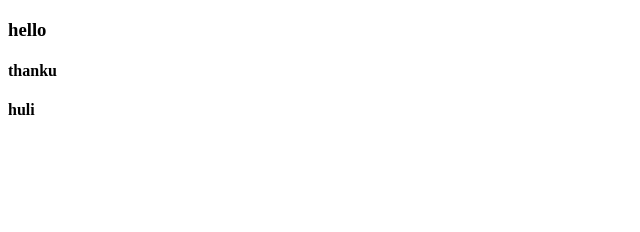
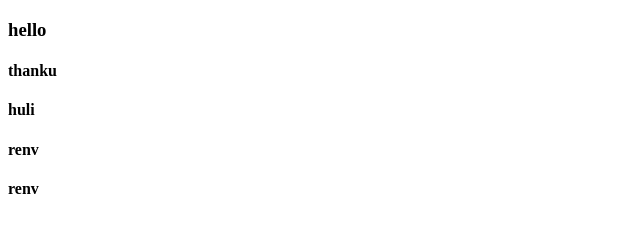
Before and after one commit to udavspokoinyi/git-tutorial, a plain HTML site: page cow.html in a window 1280 px wide. Shown: the full height of the page, 0-640 px from the left. Drawn offline with Linux system fonts and the light colour scheme.

Commit message:
implication

```diff
--- a/cow.html
+++ b/cow.html
@@ -9,5 +9,7 @@
 <h3>hello</h3>
 <h4>thanku</h4>
 <h4>huli</h4>
+<h4>renv</h4>
+<h4>renv</h4>
 </body>
 </html>
```
Also changed, not shown: index.html (+1 -0 lines).
